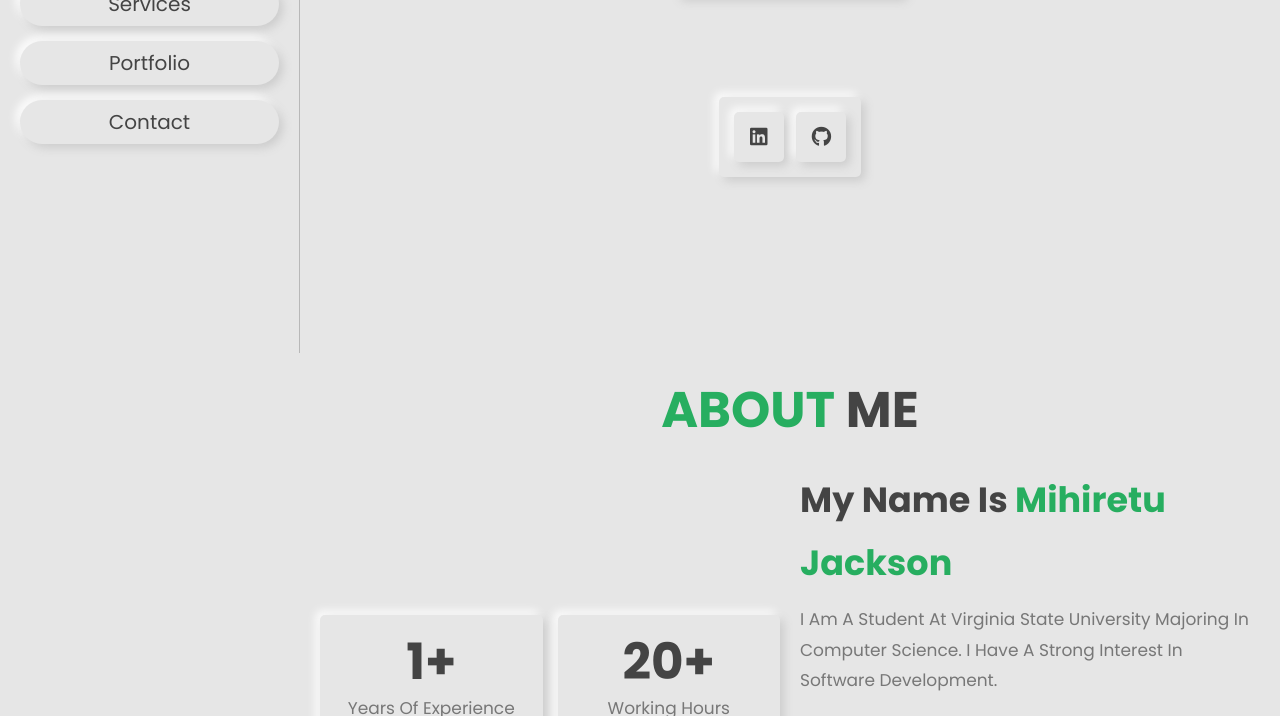
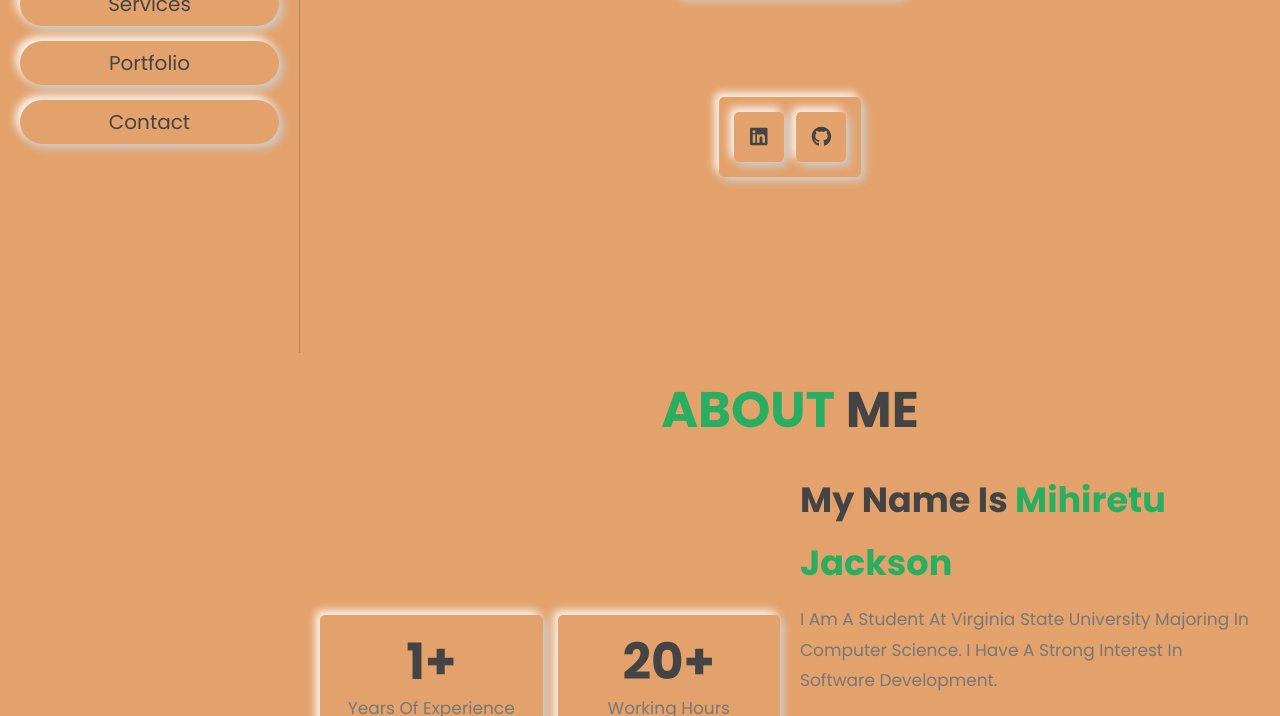
Before and after one commit to Thenameis2/Thenameis2.github.io, a plain HTML site: page index.html in a window 1280 px wide. Shown: the part 447-1163 px from the top of the page. Drawn offline with Linux system fonts and the light colour scheme.

Commit message:
Update style.css

```diff
--- a/css/style.css
+++ b/css/style.css
@@ -4,7 +4,7 @@
     --green:#27ae60;
     --black:#444;
     --light-color:#777;
-    --bg-color:#e6e6e6;
+    --bg-color:#e3a16b;
     --border:.1rem solid rgba(0,0,0,.2);
     --box-shadow:.4rem .4rem 1rem #ccc,
                 -.4rem -.4rem 1rem #fff;
@@ -29,6 +29,7 @@ html{
 }
 
 body{
+    /* background: var(--bg-color); */
     background: var(--bg-color);
     padding-left: 30rem;
 }
@@ -120,7 +121,8 @@ section{
     padding:.7rem;
     border-radius: 5rem;
     font-size: 2rem;
-    box-shadow: var(--box-shadow);
+    /* box-shadow: var(--box-shadow); */
+     box-shadow: var(--box-shadow);
     color:var(--black);
 }
 
```
